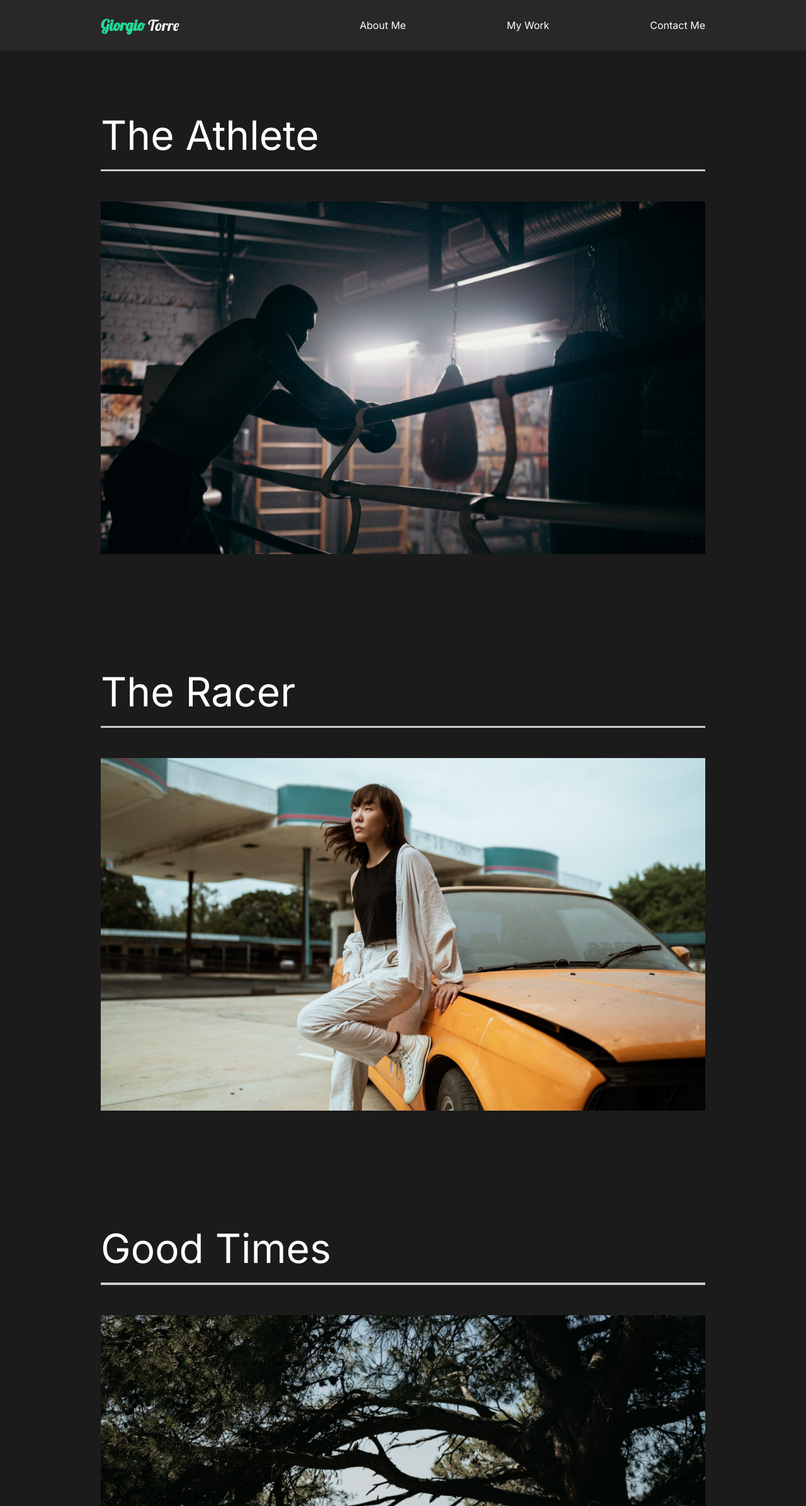
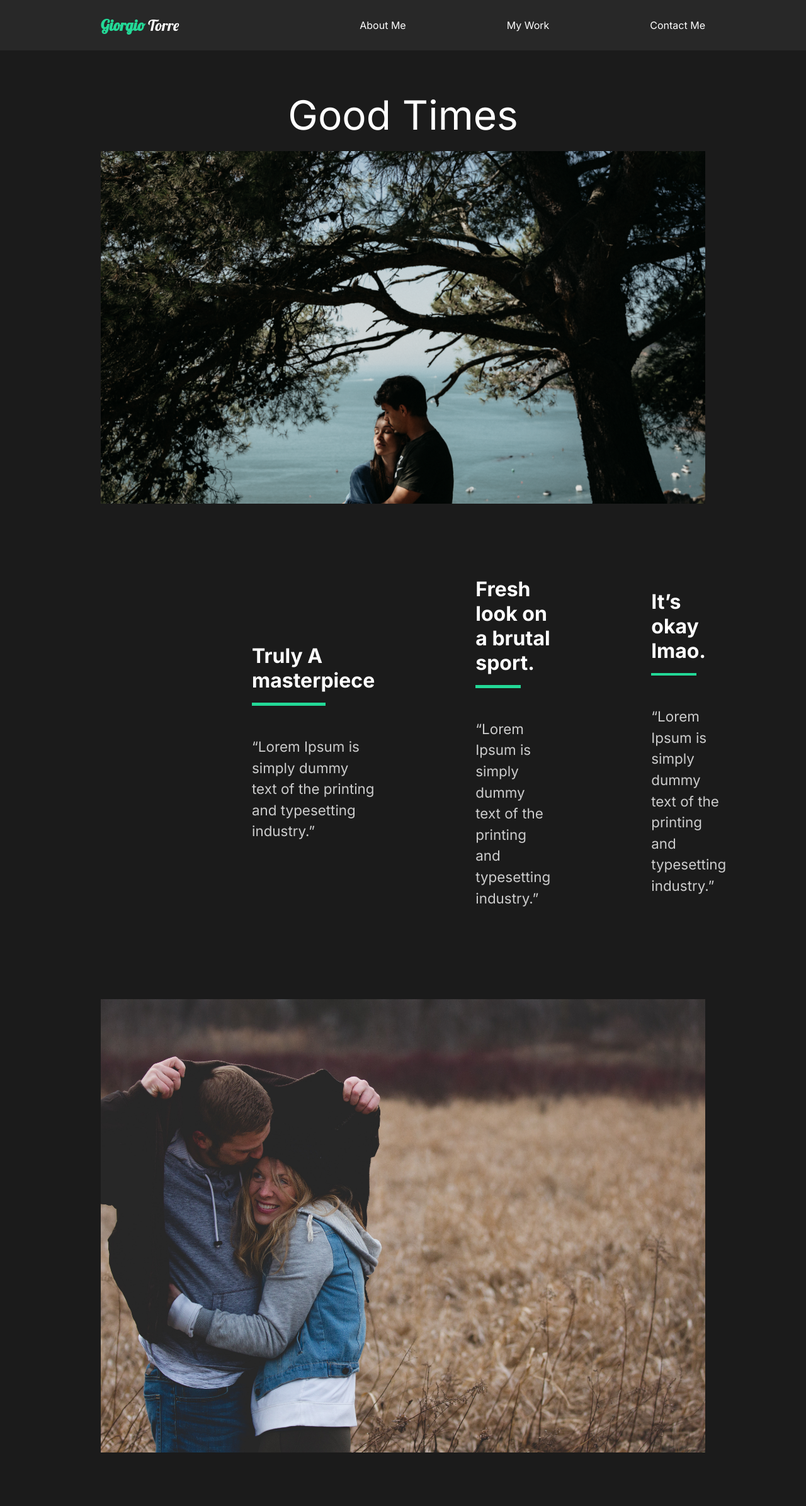
Before and after one commit to towerbrother/personalPortfolio-app, a React (Create React App) app: page /work/good-times in a window 1280 px wide. Shown: the top 2392 px of the page at 63% size. After the commit the page ends 2311 px from the top, so only its background shows below. Built offline with nearby package versions, Linux system fonts and the light colour scheme.

Commit message:
Styled and developed ProjectsPage component.

```diff
--- a/src/App.js
+++ b/src/App.js
@@ -3,6 +3,7 @@ import { Switch, Route } from "react-router-dom";
 import Nav from "./components/Nav";
 import AboutPage from "./pages/AboutPage";
 import WorkPage from "./pages/WorkPage";
+import ProjectsPage from "./pages/ProjectsPage";
 import ContactPage from "./pages/ContactPage";
 import GlobalStyle from "./components/GlobalStyle";
 
@@ -13,7 +14,8 @@ function App() {
       <Nav />
       <Switch>
         <Route path="/" component={AboutPage} exact />
-        <Route path="/work" component={WorkPage} />
+        <Route path="/work" component={WorkPage} exact />
+        <Route path="/work/:id" component={ProjectsPage} />
         <Route path="/contact" component={ContactPage} />
         {/* <Route component={NotFound} /> */}
       </Switch>
--- a/src/components/AboutSection.js
+++ b/src/components/AboutSection.js
@@ -29,7 +29,7 @@ const AboutSection = () => {
           Contact us for any photography ideas you have. We have professionals
           with amazing skills.
         </p>
-        <button>Contact Us</button>
+        <button>Contact Me</button>
       </StyledDescription>
       <StyledImage>
         <img src={home1} alt="guy with a camera" />
--- /dev/null
+++ b/src/components/Award.js
@@ -0,0 +1,30 @@
+import React from "react";
+import styled from "styled-components";
+
+const Award = ({ title, description }) => {
+  return (
+    <StyledAward>
+      <h3>{title}</h3>
+      <div className="line"></div>
+      <p>{description}</p>
+    </StyledAward>
+  );
+};
+
+export default Award;
+
+const StyledAward = styled.div`
+  padding: 5rem;
+  h3 {
+    font-size: 2rem;
+  }
+  .line {
+    width: 60%;
+    background: #23d997;
+    height: 0.3rem;
+    margin: 1rem 0rem;
+  }
+  p {
+    padding: 2rem 0rem;
+  }
+`;
--- /dev/null
+++ b/src/pages/ProjectsPage.js
@@ -0,0 +1,86 @@
+import React, { useEffect, useState } from "react";
+import { useHistory } from "react-router-dom";
+import { MovieState } from "./../movieState";
+import Award from "../components/Award";
+import styled from "styled-components";
+
+const ProjectsPage = () => {
+  const history = useHistory();
+  const url = history.location.pathname;
+  const [movies, setMovies] = useState(MovieState);
+  const [movie, setMovie] = useState(null);
+
+  useEffect(() => {
+    const currentMovie = movies.filter((stateMovie) => stateMovie.url === url);
+    setMovie(currentMovie[0]);
+  }, [movies, url]);
+
+  return (
+    <>
+      {movie && (
+        <StyledDetails>
+          <StyledHeadline>
+            <h2>{movie.title}</h2>
+            <img src={movie.mainImg} alt={movie.title} />
+          </StyledHeadline>
+          <StyledAwards>
+            {movie.awards.map((award) => (
+              <Award
+                key={`${award.title}${Math.random()}`}
+                title={award.title}
+                description={award.description}
+              />
+            ))}
+          </StyledAwards>
+          <StyledSecondaryImage>
+            <img
+              src={movie.secondaryImg}
+              alt={`${movie.title}-secondary`}
+            ></img>
+          </StyledSecondaryImage>
+        </StyledDetails>
+      )}
+    </>
+  );
+};
+
+export default ProjectsPage;
+
+const StyledDetails = styled.div`
+  color: white;
+  padding: 0rem 10rem;
+`;
+
+const StyledHeadline = styled.div`
+  min-height: 90vh;
+  padding-top: 20vh;
+  position: relative; // we use its children to move it when we want to
+  h2 {
+    position: absolute;
+    top: 10%;
+    left: 50%;
+    transform: translate(-50%, -10%);
+  }
+  img {
+    width: 100%;
+    height: 70vh;
+    object-fit: cover;
+  }
+`;
+
+const StyledAwards = styled.div`
+  min-height: 80vh;
+  display: flex;
+  margin: 2rem 10rem;
+  align-items: center;
+  justify-content: space-around;
+`;
+
+const StyledSecondaryImage = styled.div`
+  min-height: 50vh;
+  img {
+    width: 100%;
+    height: 90vh;
+    object-fit: cover;
+  }
+`;
--- a/src/pages/WorkPage.js
+++ b/src/pages/WorkPage.js
@@ -14,21 +14,21 @@ const WorkPage = () => {
       <StyledProject>
         <h2>The Athlete</h2>
         <div className="line"></div>
-        <Link>
+        <Link to="/work/the-athlete">
           <img src={athlete} alt="athlete" />
         </Link>
       </StyledProject>
       <StyledProject>
         <h2>The Racer</h2>
         <div className="line"></div>
-        <Link>
+        <Link to="/work/the-racer">
           <img src={theracer} alt="theracer" />
         </Link>
       </StyledProject>
       <StyledProject>
         <h2>Good Times</h2>
         <div className="line"></div>
-        <Link>
+        <Link to="/work/good-times">
           <img src={goodtimes} alt="goodtimes" />
         </Link>
       </StyledProject>
```
Also changed, not shown: 1 other file (tests, documents, lock files or other folders).
